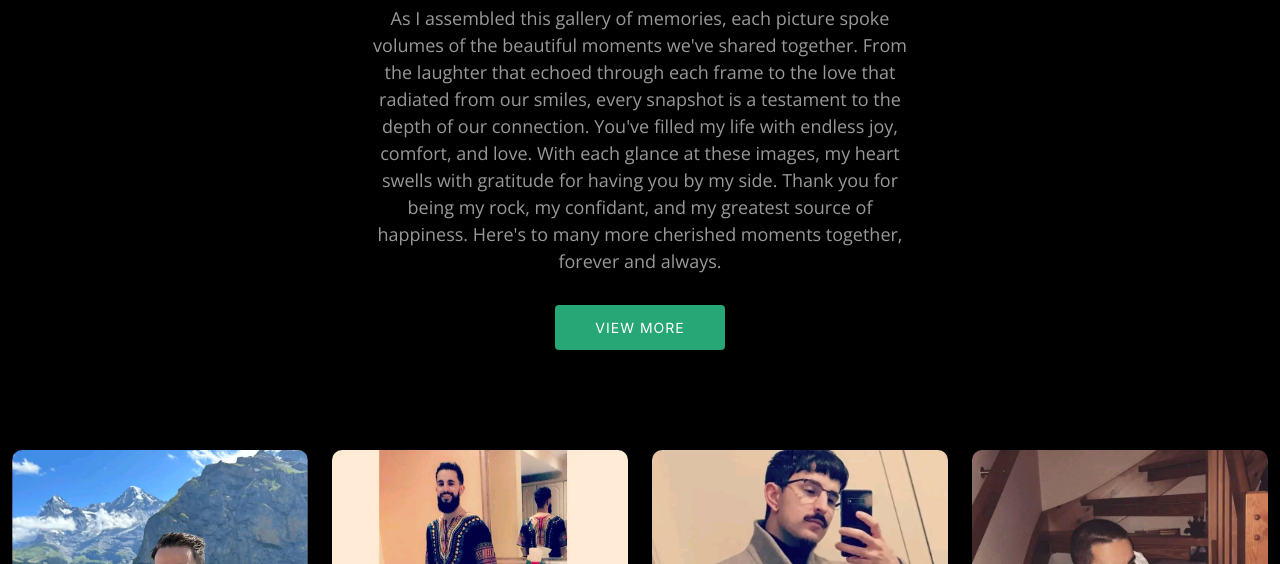
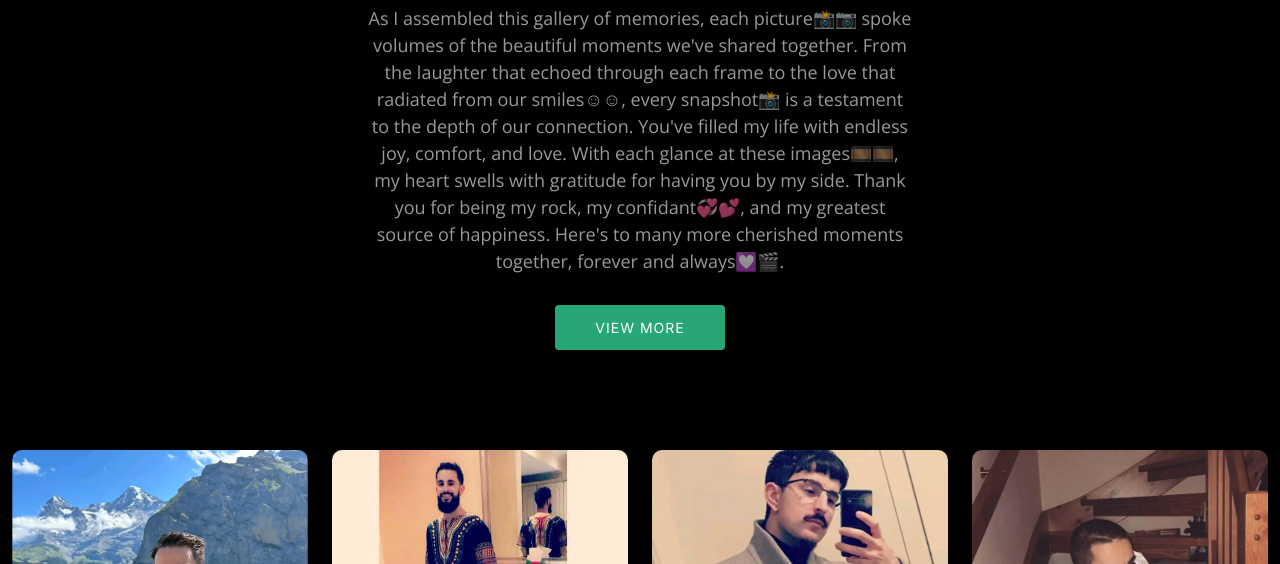
Before and after one commit to shanellmusarurwa/PhotoFolio, a plain HTML site: page index.html in a window 1280 px wide. Shown: the part 236-800 px from the top of the page. Drawn offline with nearby package versions, Linux system fonts and the light colour scheme.

Commit message:
added emojis

```diff
--- a/index.html
+++ b/index.html
@@ -79,7 +79,7 @@
           <h2>To<span>Alessio Bijad</span>  Certified lover boy </h2>
           <p>
 
-            As I assembled this gallery of memories, each picture spoke volumes of the beautiful moments we've shared together. From the laughter that echoed through each frame to the love that radiated from our smiles, every snapshot is a testament to the depth of our connection. You've filled my life with endless joy, comfort, and love. With each glance at these images, my heart swells with gratitude for having you by my side. Thank you for being my rock, my confidant, and my greatest source of happiness. Here's to many more cherished moments together, forever and always.
+            As I assembled this gallery of memories, each picture📸📷 spoke volumes of the beautiful moments we've shared together. From the laughter that echoed through each frame to the love that radiated from our smiles☺☺, every snapshot📸 is a testament to the depth of our connection. You've filled my life with endless joy, comfort, and love. With each glance at these images🎞🎞, my heart swells with gratitude for having you by my side. Thank you for being my rock, my confidant💞💕, and my greatest source of happiness. Here's to many more cherished moments together, forever and always💟🎬.
 
           </p>
           <a href="gallery.html" class="btn-get-started">View More</a>
```
